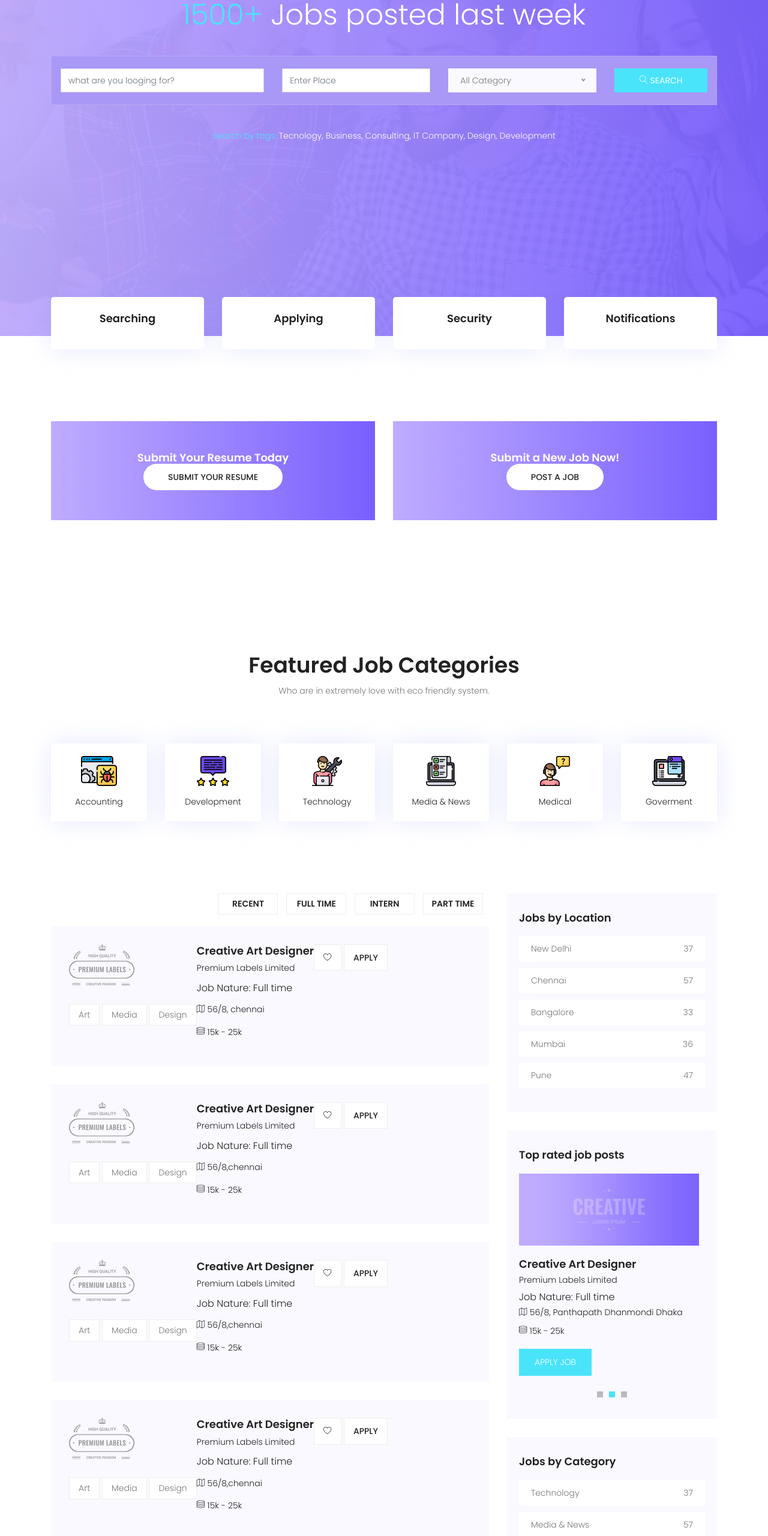
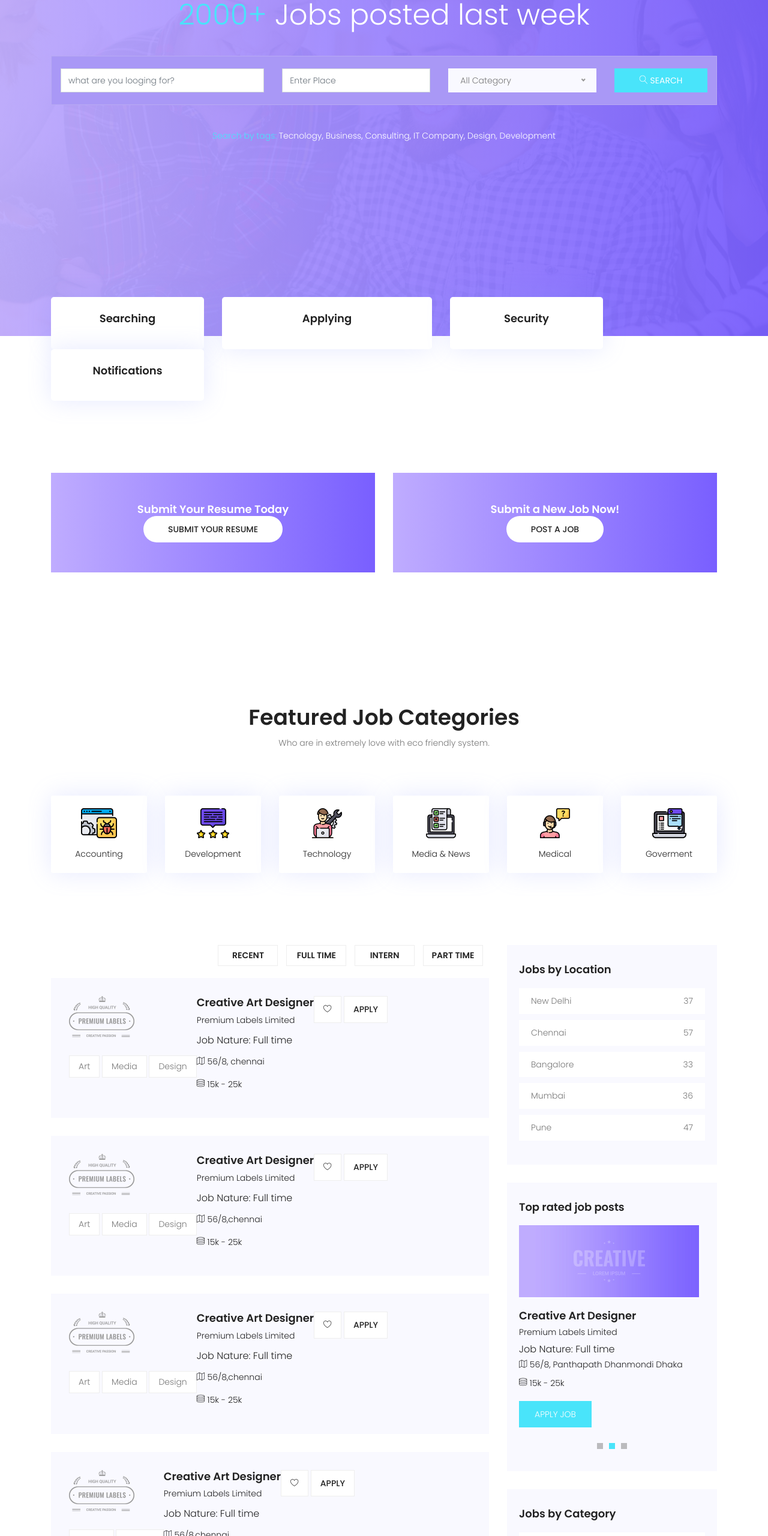
Before and after one commit to niveditajurel/joblisting, a plain HTML site: page index.html in a window 1280 px wide. Shown: the part 240-2800 px from the top of the page at 60% size. Drawn offline with nearby package versions, Linux system fonts and the light colour scheme; some packages are replaced by stand-ins of ours.

Commit message:
index updates

```diff
--- a/index.html
+++ b/index.html
@@ -14,7 +14,7 @@
 		<!-- meta character set -->
 		<meta charset="UTF-8">
 		<!-- Site Title -->
-		<title>Job Listing</title>
+		<title>Jobs Listing</title>
 
 		<link href="https://fonts.googleapis.com/css?family=Poppins:100,200,400,300,500,600,700" rel="stylesheet">
 			<!--
@@ -62,7 +62,7 @@
 					<div class="row fullscreen d-flex align-items-center justify-content-center">
 						<div class="banner-content col-lg-12">
 							<h1 class="text-white">
-								<span>1500+</span> Jobs posted last week
+								<span>2000+</span> Jobs posted last week
 							</h1>
 							<form action="search.html" class="serach-form-area">
 								<div class="row justify-content-center form-wrap">
@@ -83,6 +83,7 @@
 												<option value="3">Technology</option>
 												<option value="4">Goverment</option>
 												<option value="5">Development</option>
+												<option value="5">Lawyer</option>
 											</select>
 										</div>
 									</div>
@@ -110,7 +111,7 @@
 
 							</div>
 						</div>
-						<div class="col-lg-3 col-md-6">
+						<div class="col-lg-4 col-md-6">
 							<div class="single-feature">
 								<h4>Applying</h4>
 
@@ -335,9 +336,6 @@
 								<div class="thumb">
 									<img src="img/post.png" alt="">
 									<ul class="tags">
-										<li>
-											<a href="#">Art</a>
-										</li>
 										<li>
 											<a href="#">Media</a>
 										</li>
```
